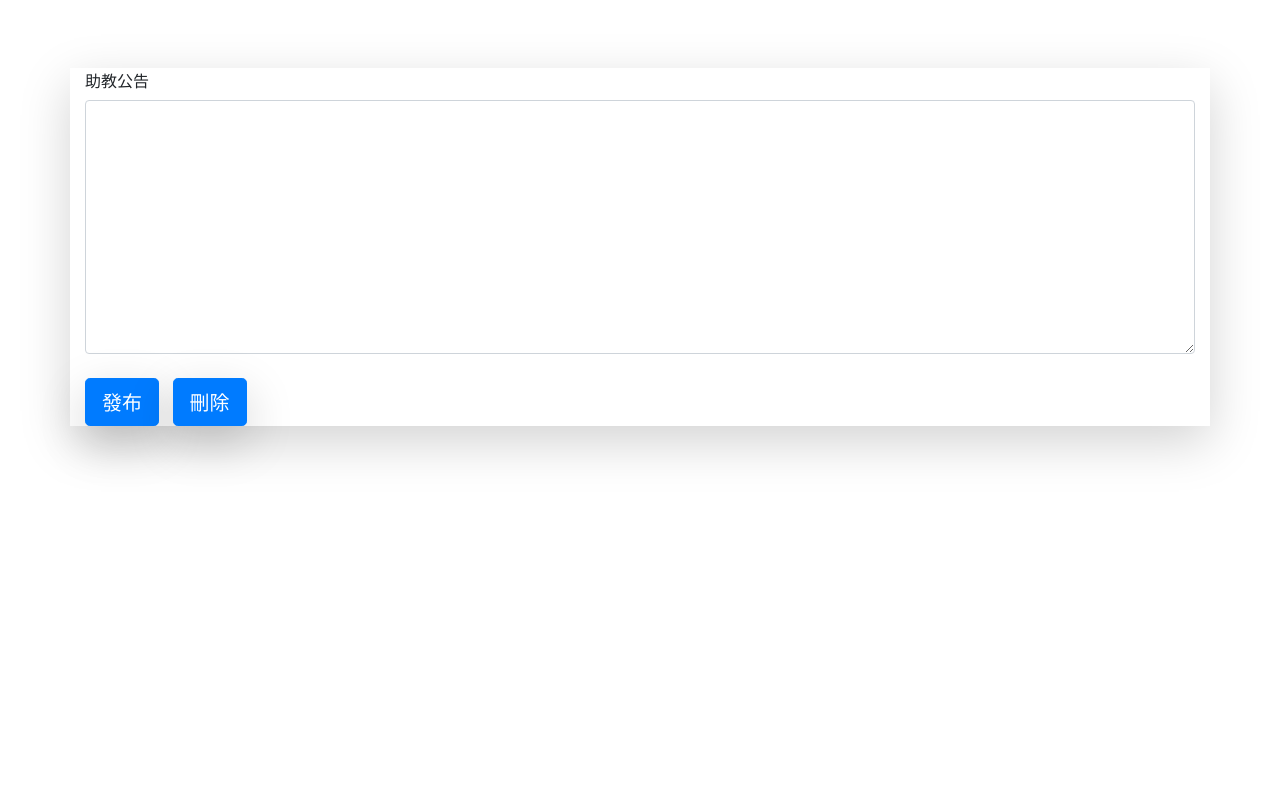
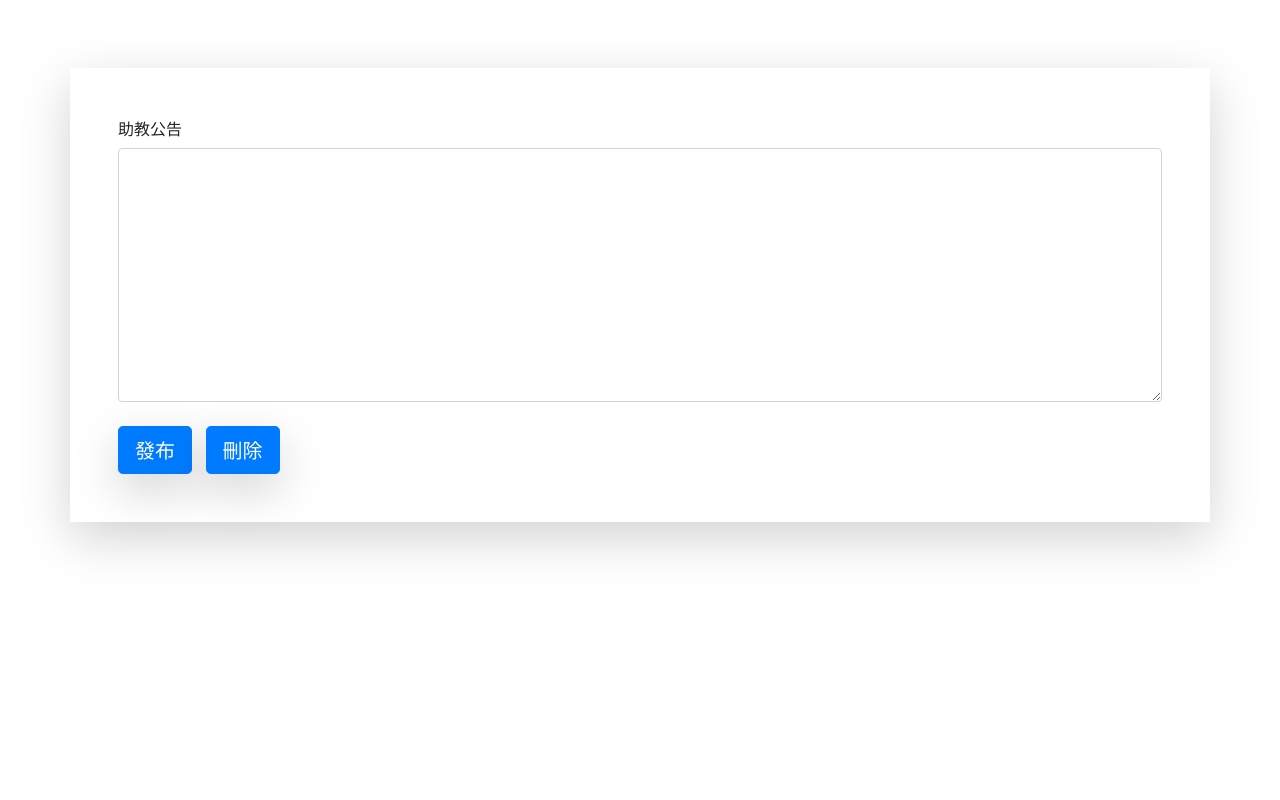
Before and after one commit to wei02427/webfinal, a plain HTML site: page html/comment.html in a window 1280 px wide. Drawn offline with nearby package versions, Linux system fonts and the light colour scheme; no server answers.

Commit message:
Update comment.html

```diff
--- a/html/comment.html
+++ b/html/comment.html
@@ -75,7 +75,7 @@
     <div id="main">
         <!--到這<div id="main">-->
         <!--main裡面寫內容-->
-        <div class="container shadow-lg  mt-5">
+        <div class="container shadow-lg  p-5 mt-5">
             <label for="comment">助教公告</label>
             <textarea class="form-control" rows="10" id="teacher_comment"></textarea>
             <br><button
```
